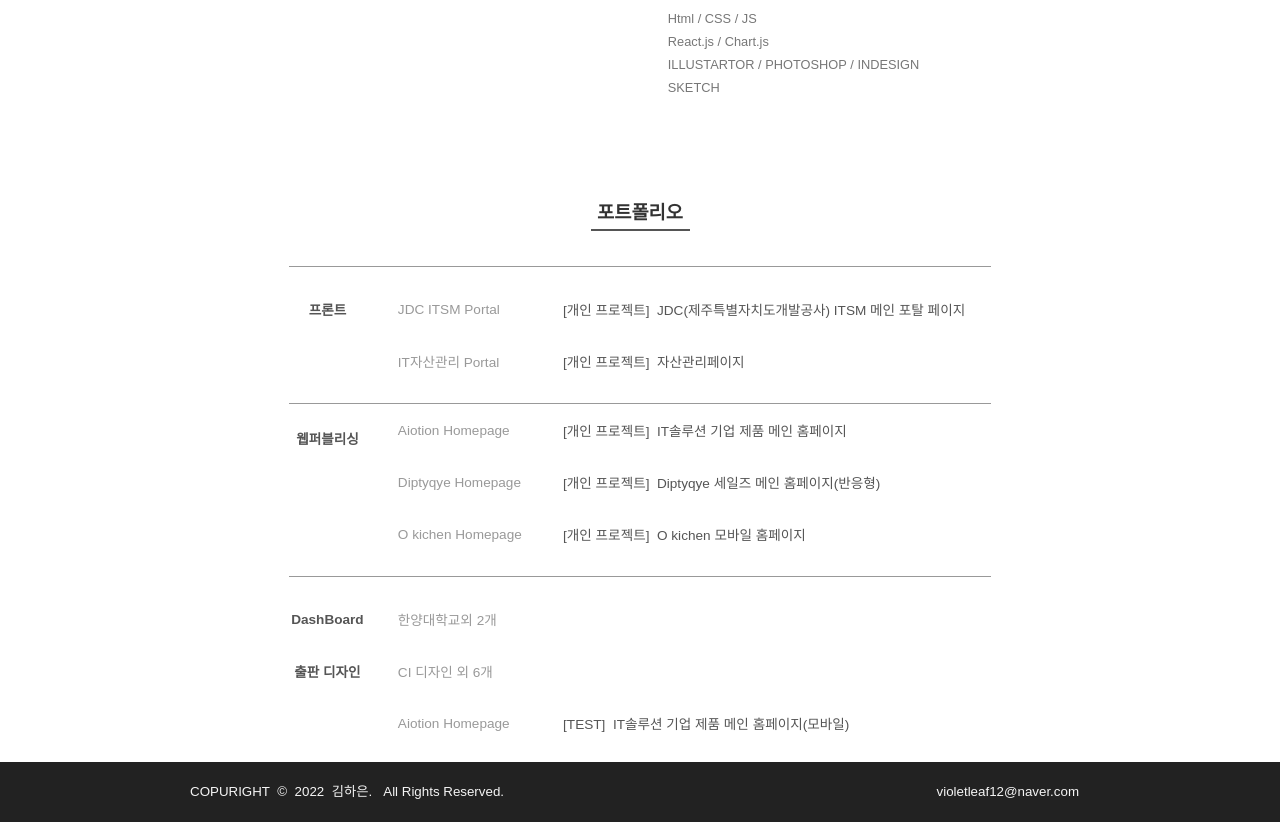
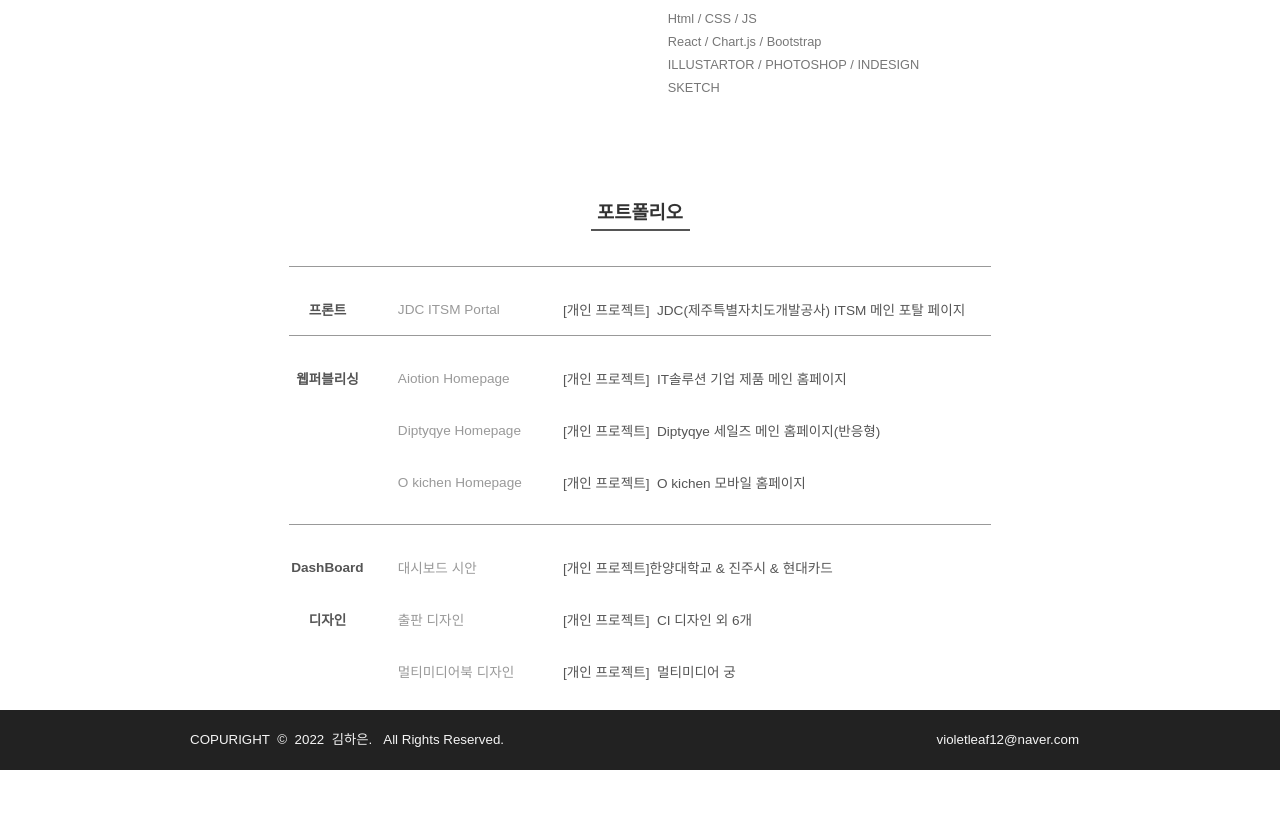
Before and after one commit to violetleaf44/portfolio, a plain HTML site: page index.html in a window 1280 px wide. Shown: the part 448-1270 px from the top of the page. After the commit the page ends 1218 px from the top, so only its background shows below. Drawn offline with Linux system fonts and the light colour scheme; a web font is replaced by a local one.

Commit message:
Add files via upload

```diff
--- a/index.html
+++ b/index.html
@@ -35,7 +35,7 @@
                 <li>
                     <h4>Skill<span class="line"></span></h4>
                     <p>Html&nbsp;/&nbsp;CSS&nbsp;/&nbsp;JS</p>
-                    <P>React.js&nbsp;/&nbsp;Chart.js</P>
+                    <P>React&nbsp;/&nbsp;Chart.js&nbsp;/&nbsp;Bootstrap</P>
                     <p>ILLUSTARTOR&nbsp;/&nbsp;PHOTOSHOP&nbsp;/&nbsp;INDESIGN</p>
                     <p>SKETCH</p>
 
@@ -54,16 +54,11 @@
                 <td class="t_padding2"><a href="https://violetleaf44.github.io/react/" target='_blank'>JDC ITSM Portal</a></td>
                 <td class="t_padding2">[개인 프로젝트]&nbsp; JDC(제주특별자치도개발공사) ITSM 메인 포탈 페이지</td>
             </tr>
-            <tr>
-                <td class="t_padding3"></td>
-                <td class="t_padding3"><a href="https://violetleaf44.github.io/react/" target='_blank'>IT자산관리 Portal</a></td>
-                <td class="t_padding3">[개인 프로젝트]&nbsp; 자산관리페이지</td>
-            </tr>
 
             <tr class="border">
                 <th class="t_padding1">웹퍼블리싱</th>
-                <td><a href="nkia_pc/rwd_nkia_pc.html" target='_blank'>Aiotion Homepage</a></td>
-                <td>[개인 프로젝트]&nbsp; IT솔루션 기업 제품 메인 홈페이지</td>
+                <td class="t_padding2"><a href="nkia_pc/rwd_nkia_pc.html" target='_blank'>Aiotion Homepage</a></td>
+                <td class="t_padding2">[개인 프로젝트]&nbsp; IT솔루션 기업 제품 메인 홈페이지</td>
             </tr>
             <tr>
                 <td></td>
@@ -77,18 +72,19 @@
             </tr>
             <tr class="border">
                 <th class="t_padding1">DashBoard</th>
-                <td class="t_padding2"><a href="dashboard.pdf" target='_blank'>한양대학교외 2개</a></td>
-                <td class="t_padding2"></td>
+                <td class="t_padding2"><a href="dashboard.pdf" target='_blank'>대시보드 시안</a></td>
+				   <td class="t_padding2">[개인 프로젝트]한양대학교 & 진주시 & 현대카드 </td>
+
             </tr>
             <tr>
-                <th>출판 디자인</th>
-                <td><a href="publishing.pdf" target='_blank'>CI 디자인 외 6개</a></td>
-                <td></td>
+                <th>디자인</th>
+                <td><a href="publishing.pdf" target='_blank'>출판 디자인</a></td>
+                <td>[개인 프로젝트]&nbsp; CI 디자인 외 6개</td>
             </tr>
 			<tr>
                 <td></td>
-                <td><a href="aiotion-main/rwd_nkia.html" target='_blank'>Aiotion Homepage</a></td>
-                <td>[TEST]&nbsp; IT솔루션 기업 제품 메인 홈페이지(모바일)</td>
+                <td><a href="https://indd.adobe.com/view/777e9166-4b0d-43e7-a9e0-9320d38e9f22" target='_blank'>멀티미디어북 디자인</a></td>
+                <td>[개인 프로젝트]&nbsp; 멀티미디어 궁</td>
             </tr>
         </table>
     </div>
```
